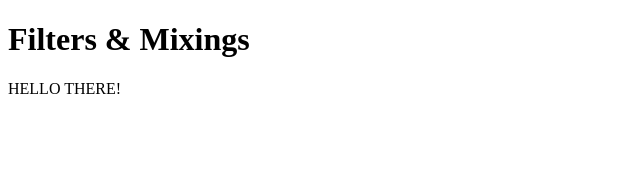
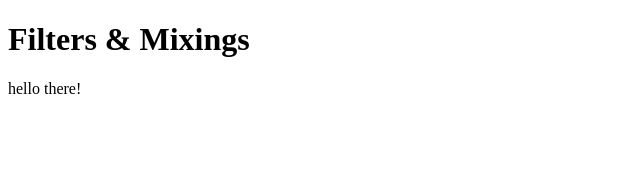
Before and after one commit to edward-mb/vue-filters-and-mixins, a Vue app: page / in a window 1280 px wide. Shown: the top 170 px of the page, without its empty margins (0-640 px from the left). Built offline with nearby package versions, Linux system fonts and the light colour scheme.

Commit message:
global filter and chaining multiple filters

```diff
--- a/src/App.vue
+++ b/src/App.vue
@@ -3,7 +3,7 @@
     <div class="columns">
       <div class="column full-with">
         <h1>Filters & Mixings</h1>
-        <p>{{ text | toUppercase }}</p>
+        <p>{{ text | toUppercase | toLowercase }}</p>
       </div>
     </div>
   </div>
--- a/src/main.js
+++ b/src/main.js
@@ -2,7 +2,9 @@ import Vue from 'vue'
 import App from './App.vue'
 
 Vue.config.productionTip = false
-Vue.filter('to-lowercase')
+Vue.filter('toLowercase', function (value) {
+  return value.toLowerCase()
+})
 new Vue({
   render: h => h(App)
 }).$mount('#app')
```
